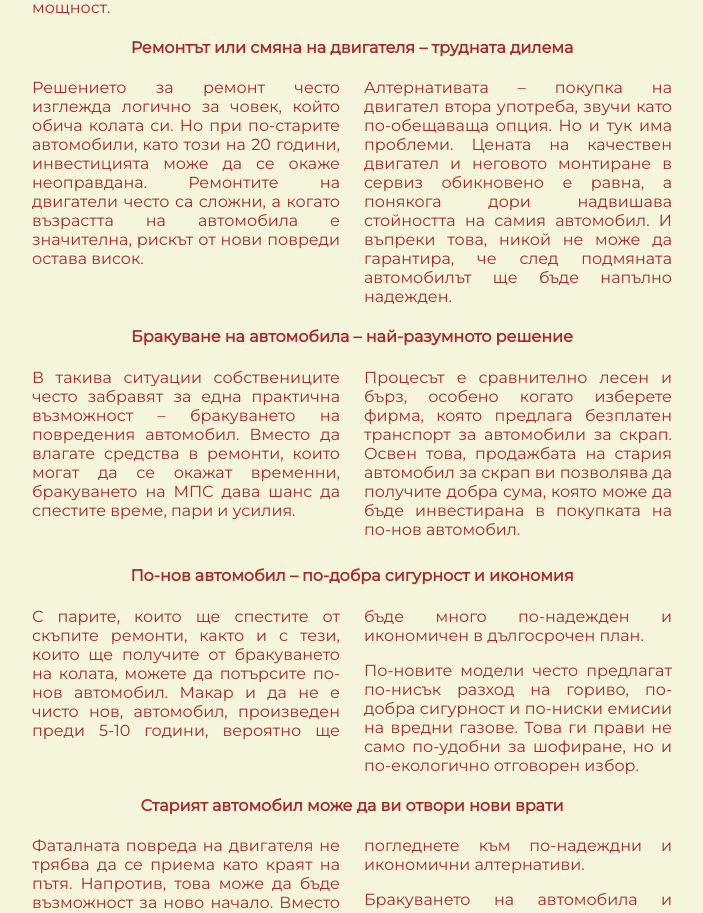
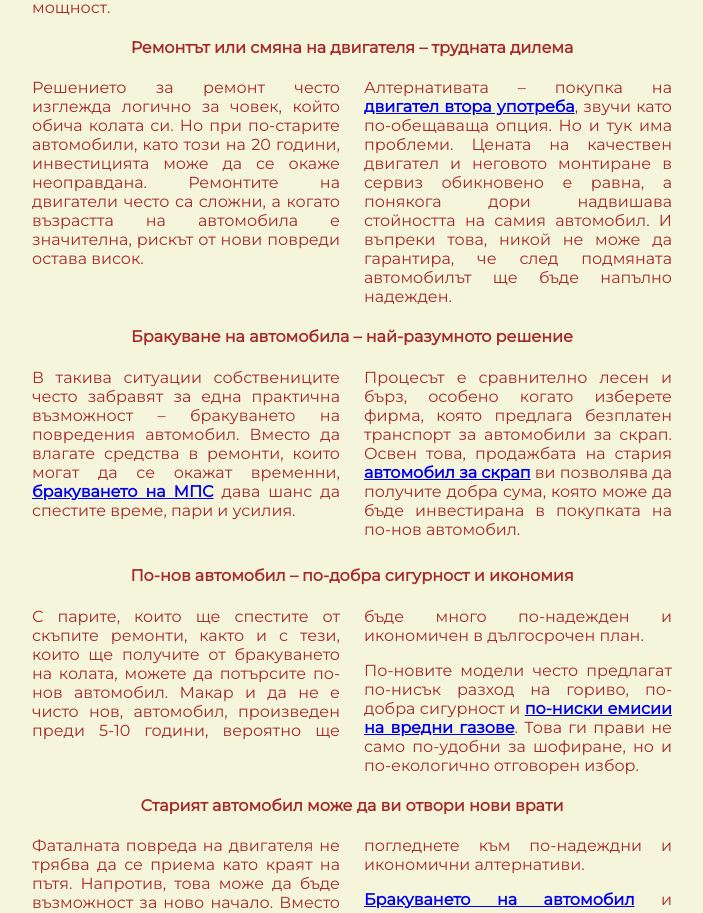
Before and after one commit to inweblife/avtoscrap, a Next.js app: page /about in a window 1280 px wide. Shown: the part 2058-2971 px from the top of the page, without its empty margins (288-991 px from the left). Built offline with nearby package versions, Linux system fonts and the light colour scheme.

Commit message:
Update about.js

```diff
--- a/pages/about.js
+++ b/pages/about.js
@@ -150,7 +150,10 @@ const About = () => {
             <p>
               Собственикът се изправя пред труден избор – да инвестира в ремонт,
               който може да не реши проблема напълно, или да се насочи към
-              закупуване на двигател втора употреба и неговото монтиране.
+              <Link href="https://carco.bg/blog/kupete-dvigatel-vtora-upotreba">
+                <strong> закупуване на двигател втора употреба</strong>
+              </Link>{" "}
+              и неговото монтиране.
             </p>
           </div>
         </section>
@@ -168,12 +171,15 @@ const About = () => {
             </p>
 
             <p>
-              Алтернативата – покупка на двигател втора употреба, звучи като
-              по-обещаваща опция. Но и тук има проблеми. Цената на качествен
-              двигател и неговото монтиране в сервиз обикновено е равна, а
-              понякога дори надвишава стойността на самия автомобил. И въпреки
-              това, никой не може да гарантира, че след подмяната автомобилът ще
-              бъде напълно надежден.
+              Алтернативата – покупка на{" "}
+              <Link href="https://carco.bg/blog/smiana-na-povreden-dvigatel">
+                <strong>двигател втора употреба</strong>
+              </Link>
+              , звучи като по-обещаваща опция. Но и тук има проблеми. Цената на
+              качествен двигател и неговото монтиране в сервиз обикновено е
+              равна, а понякога дори надвишава стойността на самия автомобил. И
+              въпреки това, никой не може да гарантира, че след подмяната
+              автомобилът ще бъде напълно надежден.
             </p>
           </div>
         </section>
@@ -186,15 +192,21 @@ const About = () => {
               В такива ситуации собствениците често забравят за една практична
               възможност – бракуването на повредения автомобил. Вместо да
               влагате средства в ремонти, които могат да се окажат временни,
-              бракуването на МПС дава шанс да спестите време, пари и усилия.
+              <Link href="https://ecometal.bg/blog/kak-se-brakuva-mps/">
+                <strong> бракуването на МПС</strong>
+              </Link>{" "}
+              дава шанс да спестите време, пари и усилия.
             </p>
 
             <p>
               Процесът е сравнително лесен и бърз, особено когато изберете
               фирма, която предлага безплатен транспорт за автомобили за скрап.
-              Освен това, продажбата на стария автомобил за скрап ви позволява
-              да получите добра сума, която може да бъде инвестирана в покупката
-              на по-нов автомобил.
+              Освен това, продажбата на стария{" "}
+              <Link href="https://kolazascrap.com/blog/izkupuvane-na-scrap-avtomobil/">
+                <strong>автомобил за скрап</strong>
+              </Link>{" "}
+              ви позволява да получите добра сума, която може да бъде
+              инвестирана в покупката на по-нов автомобил.
             </p>
           </div>
         </section>
@@ -213,9 +225,12 @@ const About = () => {
 
             <p>
               По-новите модели често предлагат по-нисък разход на гориво,
-              по-добра сигурност и по-ниски емисии на вредни газове. Това ги
-              прави не само по-удобни за шофиране, но и по-екологично отговорен
-              избор.
+              по-добра сигурност и{" "}
+              <Link href="https://kolazascrap.com/blog/vredni-emisii-ot-avtomobilite/">
+                <strong>по-ниски емисии на вредни газове</strong>
+              </Link>
+              . Това ги прави не само по-удобни за шофиране, но и по-екологично
+              отговорен избор.
             </p>
           </div>
         </section>
@@ -233,9 +248,12 @@ const About = () => {
             </p>
 
             <p>
-              Бракуването на автомобила и инвестирането в по-нов модел е не само
-              разумно решение, но и начин да осигурите спокойствие и сигурност
-              на пътя за години напред.
+              <Link href="https://ecometal.bg/blog/brakuvane-na-kola/">
+                <strong>Бракуването на автомобил</strong>
+              </Link>{" "}
+              и инвестирането в по-нов модел е не само разумно решение, но и
+              начин да осигурите спокойствие и сигурност на пътя за години
+              напред.
             </p>
           </div>
         </section>
```
